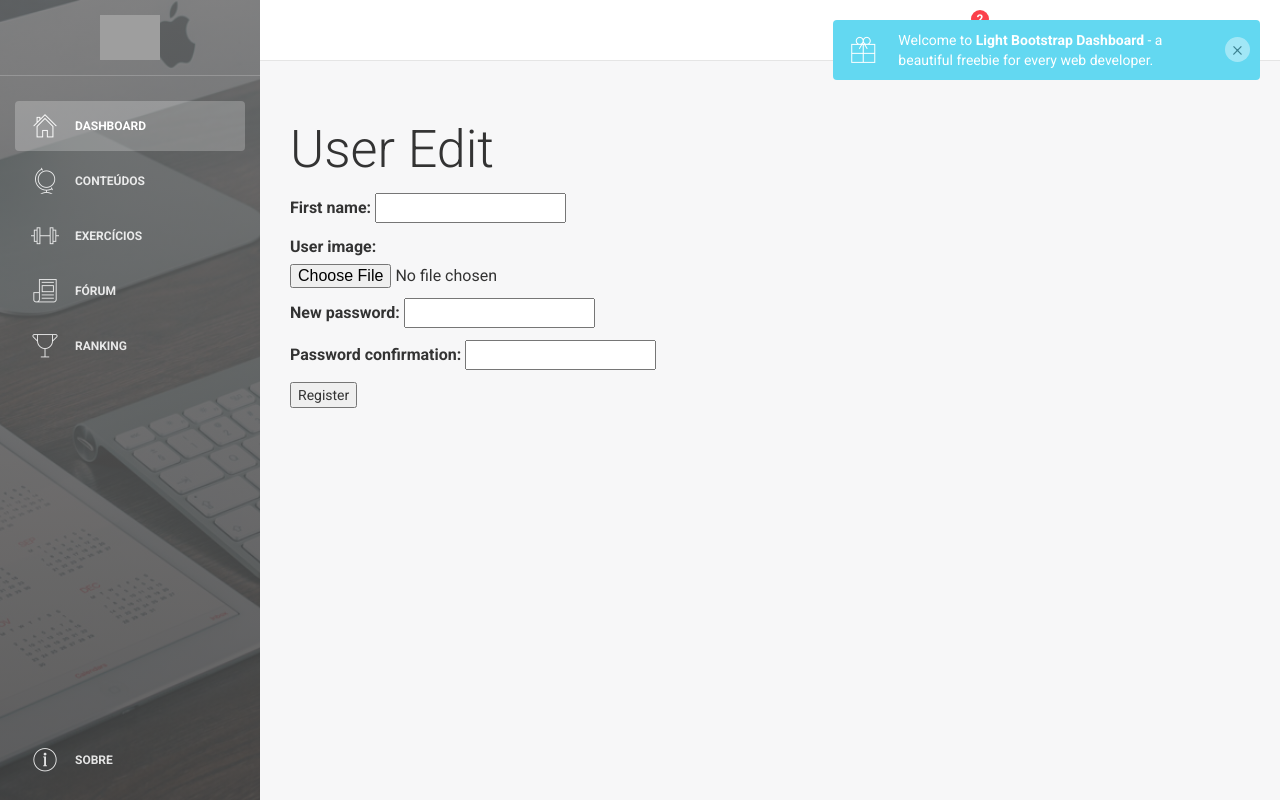
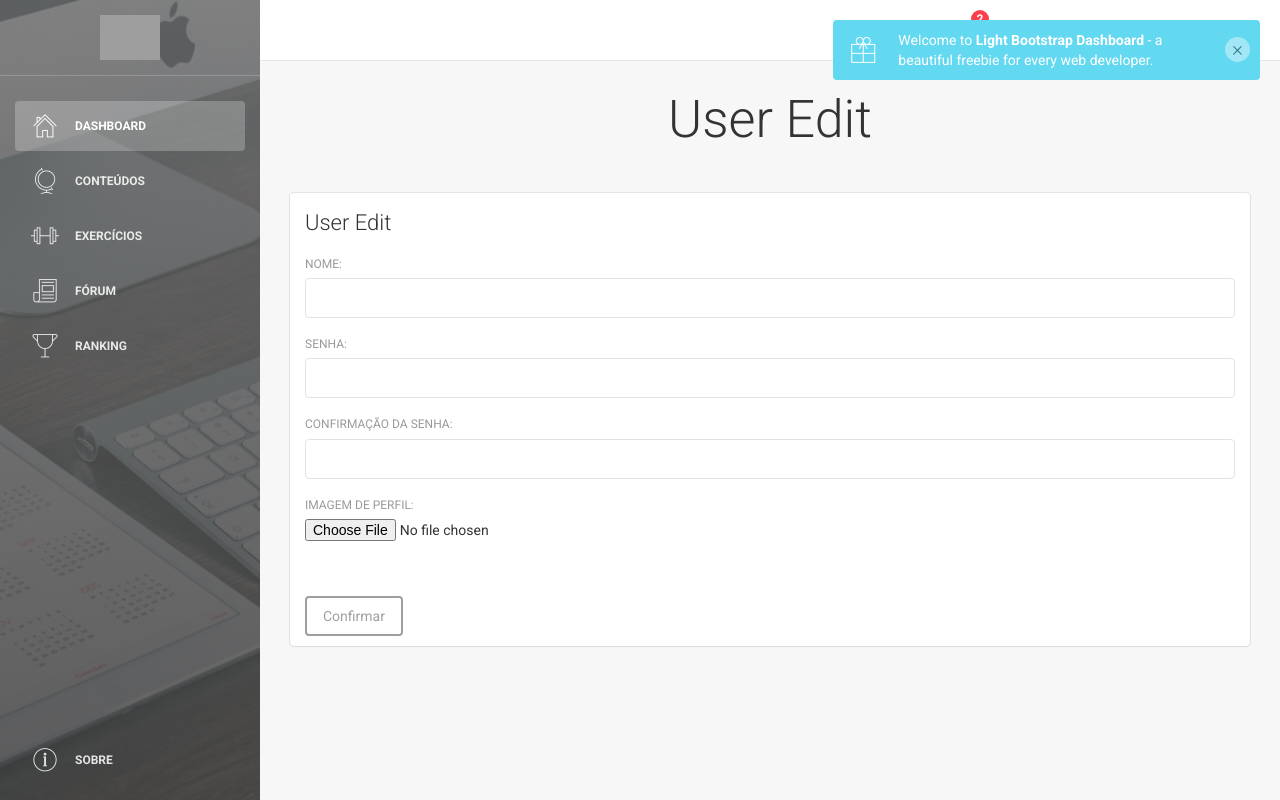
Before and after one commit to CodaMais/CodaMais, a Django app: page /en/user/edit/sample/ in a window 1280 px wide. Run offline with Django 3.2, Linux system fonts and the light colour scheme; the visitor is signed in with stand-in values (Sample User, id 1); data comes from the database, SQL or seed files in the repository; some libraries are stand-ins or nearby versions; grey boxes are pictures that could not be loaded.

Commit message:
Modifying user edit page.
Signed-off-by: João Paulo Nunes Soares <paulonsoares@yahoo.com.br>
Signed-off-by: Ronyell Henrique dos Santos <ronyellhenrique@gmail.com>

```diff
--- a/CodaMais/forum/templates_forum/topics.html
+++ b/CodaMais/forum/templates_forum/topics.html
@@ -17,8 +17,8 @@
                         <th>Título</th>
                         <th>Autor</th>
                         <th>Data</th>
-                        <th>Número de Resposta</th>
-                        <th>Respota Aceita</th>
+                        <th>Número de Respostas</th>
+                        <th>Resposta Aceita</th>
                     </thead>
                     <tbody>
                         {% for topic in list_topics %}
--- a/CodaMais/user/forms.py
+++ b/CodaMais/user/forms.py
@@ -114,20 +114,25 @@ class ConfirmPasswordForm(forms.Form):
 
 
 class UserEditForm(forms.ModelForm):
-    password = forms.CharField(widget=forms.PasswordInput,
-                               label=_(constants.NEW_PASSWORD),
-                               required=False)
+    password = forms.CharField(widget=forms.PasswordInput(
+                            attrs={'class': 'form-control'}),
+                            label=_(constants.NEW_PASSWORD),
+                            required=False)
 
-    password_confirmation = forms.CharField(widget=forms.PasswordInput,
+    password_confirmation = forms.CharField(widget=forms.PasswordInput(
+                                            attrs={'class': 'form-control'}),
                                             label=_(constants.PASSWORD_CONFIRMATION),
                                             required=False)
 
-    first_name = forms.CharField(label=constants.FIRST_NAME,
-                                 max_length=constants.FIRST_NAME_FIELD_LENGTH,
-                                 required=False)
+    first_name = forms.CharField(widget=forms.TextInput(
+                                attrs={'class': 'form-control'}),
+                                label=constants.FIRST_NAME,
+                                max_length=constants.FIRST_NAME_FIELD_LENGTH,
+                                required=False)
 
-    user_image = forms.ImageField(label=constants.USER_IMAGE_FIELD,
-                                  required=False)
+    user_image = forms.ImageField(
+                                label=constants.USER_IMAGE_FIELD,
+                                required=False)
 
     class Meta:
         model = User
--- a/CodaMais/user/templates/profile/edit_profile_form.html
+++ b/CodaMais/user/templates/profile/edit_profile_form.html
@@ -1,13 +1,54 @@
 {% extends "general/template.html" %}
 
+{% block title %}
+<center><h1>User Edit</h1></center>
+{% endblock %}
+
 {% block content %}
-  <h1>User Edit</h1>
-  <form method="post" action="." enctype="multipart/form-data">
+<div class="card">
+  <div class="header">
+    <h4 class="title">User Edit</h4>
+  </div>
+  <div class="content table-responsive ">
+
+    <form method="post" action="." enctype="multipart/form-data">
       {% csrf_token %}
-       {{ form.as_p }}
+      <div class="form-group">
+        {% for error in form.first_name.errors %}
+        <div class="alert alert-danger"role="alert">{{error}}</div>
+        {% endfor %}
+        <label for="{{ form.first_name.id_for_label }}">Nome:</label>
+        {{ form.first_name }}
+      </div>
 
+      <div class="form-group">
+        {% for error in form.password.errors %}
+        <div class="alert alert-danger"role="alert">{{error}}</div>
+        {% endfor %}
+        <label for="{{ form.password.id_for_label }}">Senha:</label>
+        {{ form.password }}
+      </div>
+
+      <div class="form-group">
+        {% for error in form.password_confirmation.errors %}
+        <div class="alert alert-danger"role="alert">{{error}}</div>
+        {% endfor %}
+        <label for="{{ form.password_confirmation.id_for_label }}">Confirmação da senha:</label>
+        {{ form.password_confirmation }}
+      </div>
+
+      <div class="btn-outline-success form-group">
+        {% for error in form.user_image.errors %}
+        <div class="alert alert-danger"role="alert">{{error}}</div>
+        {% endfor %}
+        <label for="{{ form.user_image.id_for_label }}">Imagem de perfil:</label>
+        {{ form.user_image }}
+      </div>
+      <br><br>
       <input type="hidden" name="next" value="/" />
-      <input type="submit" value="Register" />
-  </form>
+      <input class="btn btn-outline-success" type="submit" value="Confirmar" />
+    </form>
+  </div>
+</div>
 
-{% endblock %}
+    {% endblock %}
--- a/CodaMais/user/views.py
+++ b/CodaMais/user/views.py
@@ -331,7 +331,7 @@ def edit_profile_view(request, username):
                     pass
 
                 user.save()
-
+                # TODO (Ronyell) Change the confirmation of the modification to a popup.
                 return HttpResponse("Data altered.")
             else:
                 logger.debug("Invalid edit form.")
```
